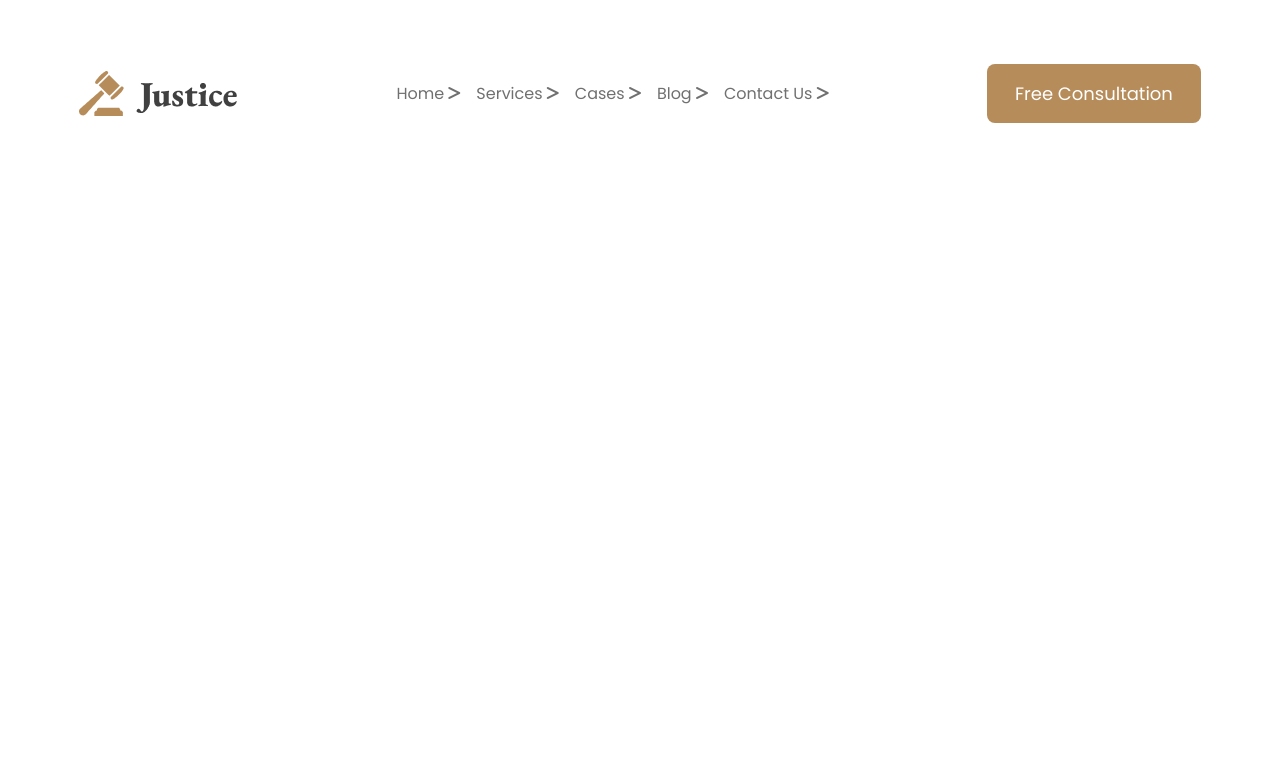
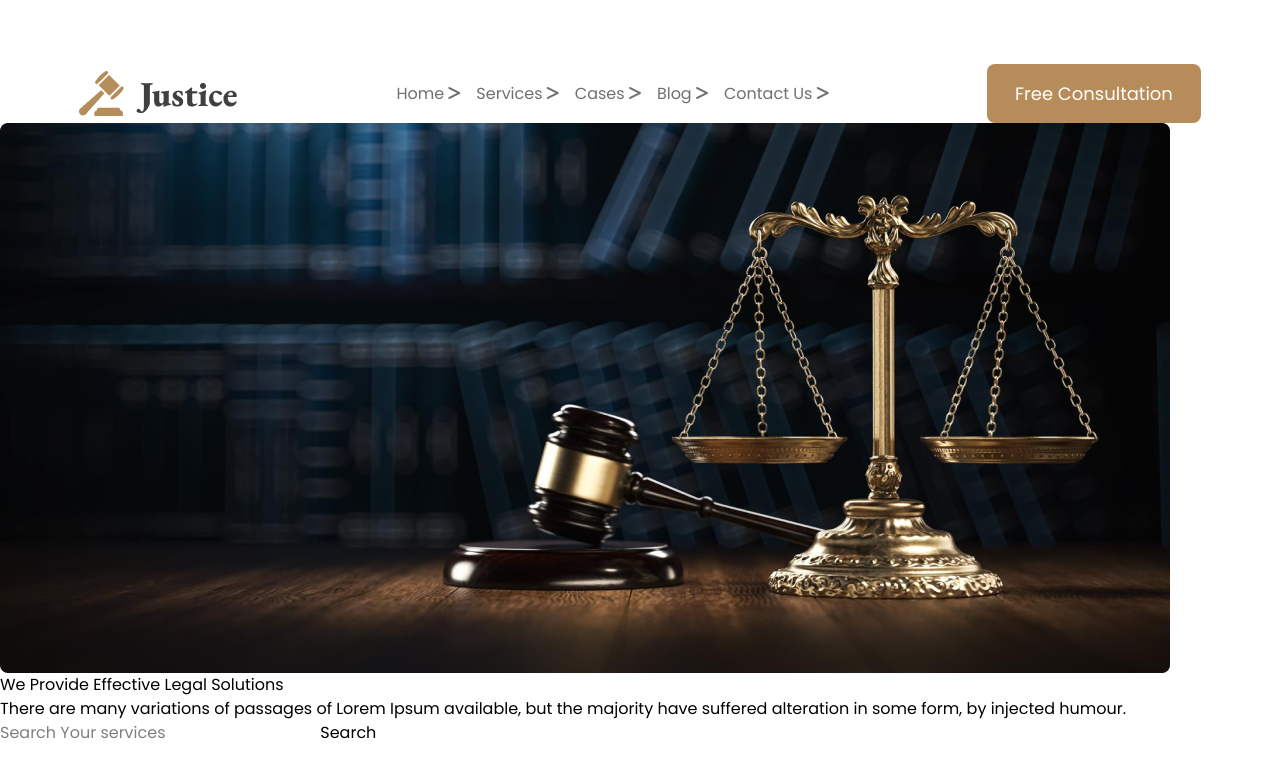
Before and after one commit to imtiaz-al-kabir/legal-solutions, a plain HTML site: page index.html in a window 1280 px wide. Drawn offline with nearby package versions, Linux system fonts and the light colour scheme.

Commit message:
banner structure html

```diff
--- a/index.html
+++ b/index.html
@@ -49,5 +49,18 @@
         </button>
       </nav>
     </header>
+    <section class="banner object-center">
+      <img src="./images/banner.png" alt="" />
+      <div>
+        <h1>We Provide Effective Legal Solutions</h1>
+        <p>
+          There are many variations of passages of Lorem Ipsum available, but
+          the majority have suffered alteration in some form, by injected
+          humour.
+        </p>
+      </div>
+      <input type="email" placeholder="Search Your services" />
+      <button>Search</button>
+    </section>
   </body>
 </html>
```
